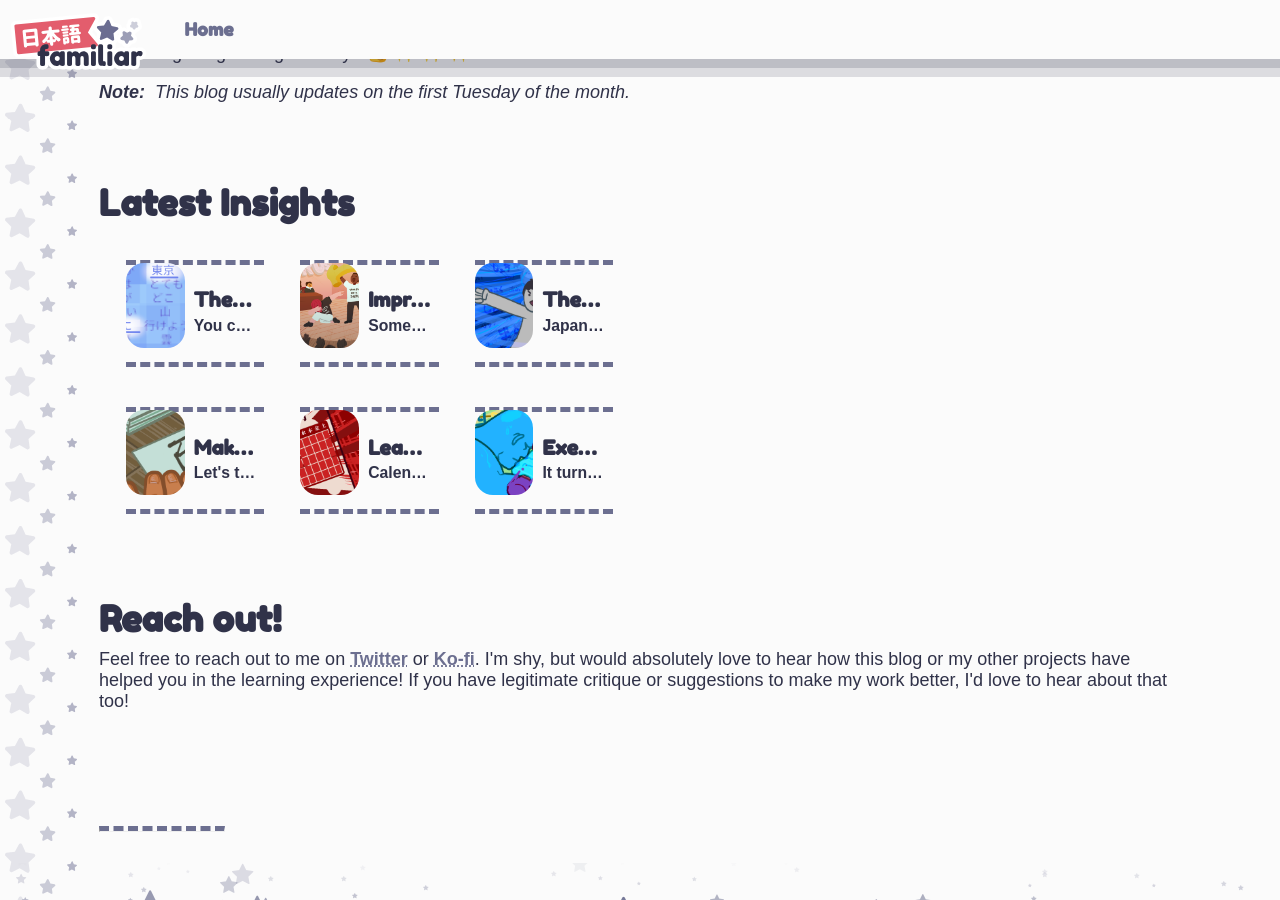
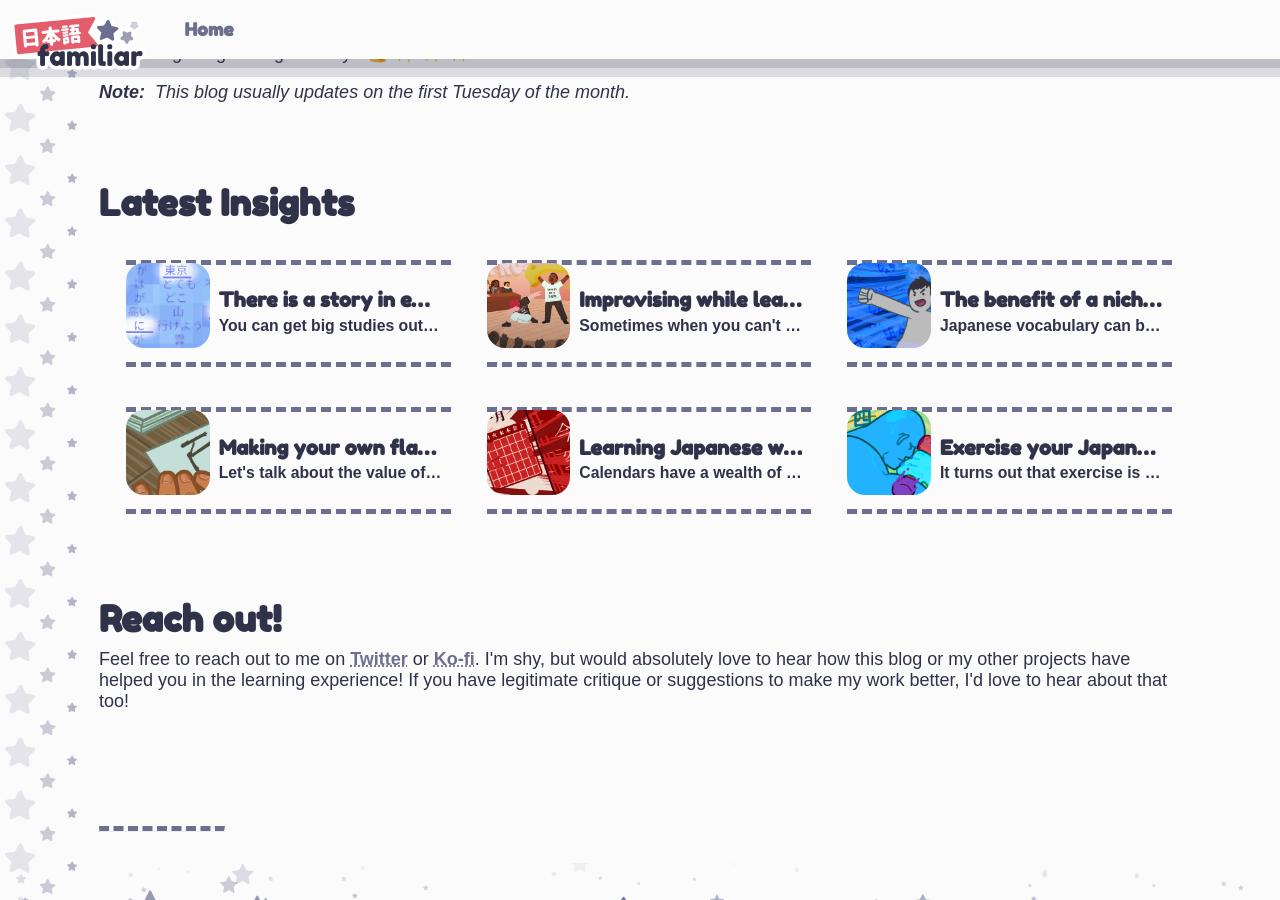
Before and after one commit to NihongoFamiliar/NihongoFamiliar.github.io, a Jekyll site: the page built from index.html, in a window 1280 px wide and 900 px high, scrolled down 1087 px. Built offline with Jekyll 4.4.1, drawn with Linux system fonts in a browser that asks for light colours; some web fonts are replaced.

Commit message:
Update post-previews.css

```diff
--- a/assets/css/post-previews.css
+++ b/assets/css/post-previews.css
@@ -175,13 +175,14 @@
 @media only screen and (min-width: 768px) {
 	.post-previews {
 		justify-content: space-evenly;
-		width: calc(50% - 1rem);
+		min-width: calc(50% - 1rem);
+		width: 100%;
 		max-width: initial;
 		margin: 0.5rem;
 	}
 
 	.post-previews.compacted .post-preview {
-	    width: calc(50% - 2rem);
+	    	width: calc(50% - 2rem);
 		max-width: initial;
 		margin: 1.5rem 1rem 0.75rem;
 	}
```
